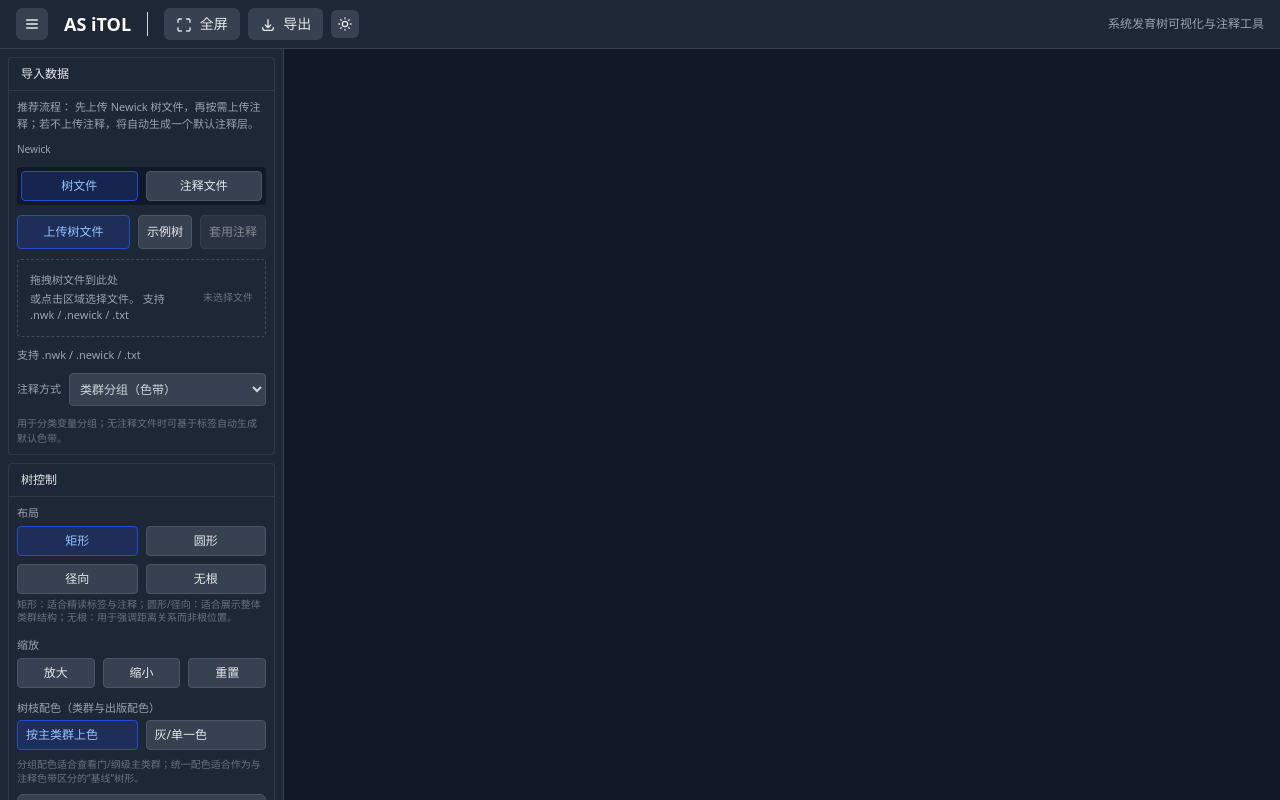
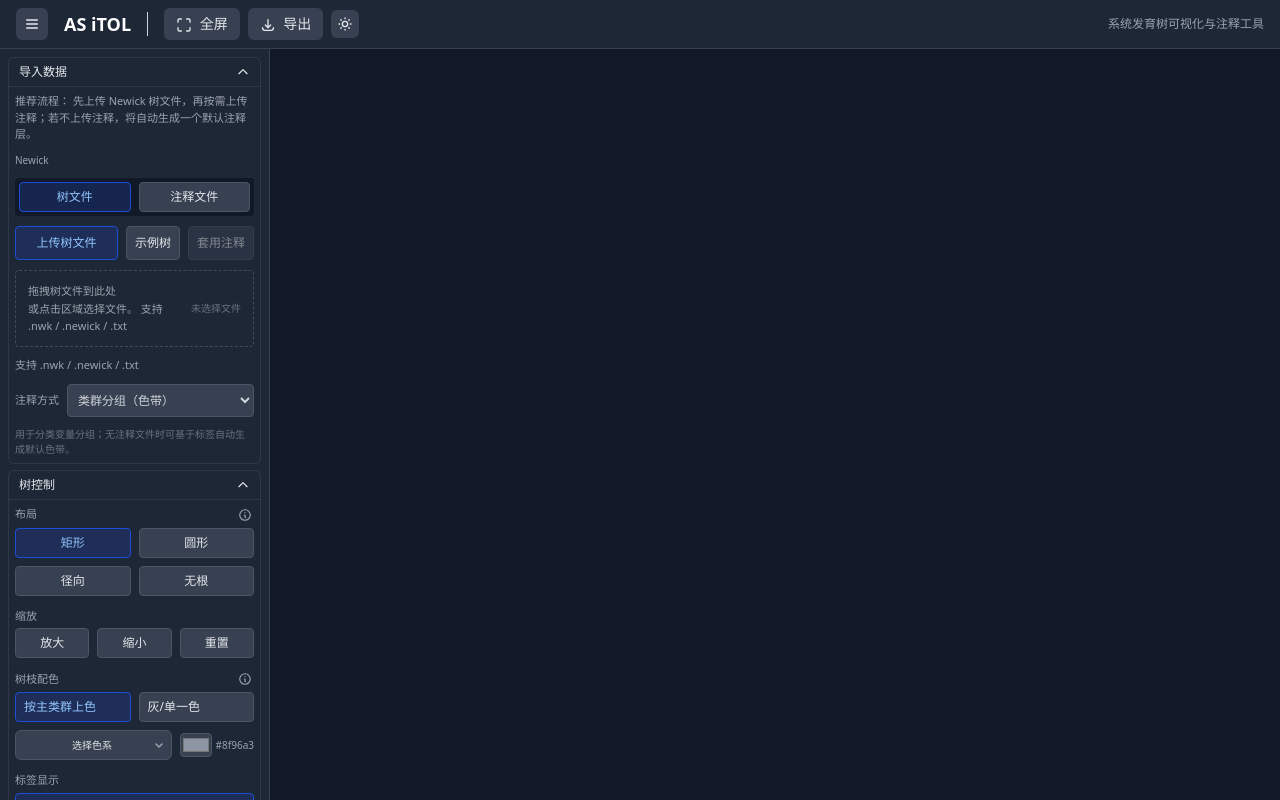
Before and after one commit to XiaoshengSu/asitol, a SvelteKit app in the folder frontend/: page / in a window 1280 px wide. Built offline with nearby package versions, Linux system fonts and the light colour scheme.

Commit message:
feat(ui): 优化侧边栏和树控制面板的交互与样式
- 侧边栏按钮替换为图标并调整尺寸和间距
- 面板标题添加折叠指示图标
- 树控制面板的工具提示改为图标悬停显示
- 调整颜色选择器的布局和尺寸
- 统一过渡动画效果和主题样式

```diff
--- a/frontend/src/components/tree/TreeControls.svelte
+++ b/frontend/src/components/tree/TreeControls.svelte
@@ -111,7 +111,17 @@
 
   <!-- 布局选择 -->
   <div>
-    <div class={`text-[11px] mb-1 ${theme === 'light' ? 'text-slate-500' : 'text-gray-400'}`}>布局</div>
+    <div class="flex items-center justify-between mb-1">
+      <div class={`text-[11px] ${theme === 'light' ? 'text-slate-500' : 'text-gray-400'}`}>布局</div>
+      <button
+        class={`text-[10px] p-0.5 rounded-full ${theme === 'light' ? 'text-slate-400 hover:text-slate-600' : 'text-gray-400 hover:text-gray-200'}`}
+        title="矩形：适合精读标签与注释；圆形/径向：适合展示整体类群结构；无根：用于强调距离关系而非根位置。"
+      >
+        <svg xmlns="http://www.w3.org/2000/svg" class="h-3.5 w-3.5" fill="none" viewBox="0 0 24 24" stroke="currentColor">
+          <path stroke-linecap="round" stroke-linejoin="round" stroke-width={2} d="M13 16h-1v-4h-1m1-4h.01M21 12a9 9 0 11-18 0 9 9 0 0118 0z" />
+        </svg>
+      </button>
+    </div>
     <div class="grid grid-cols-2 gap-2">
       <button
         class={`text-xs py-1.5 px-2 rounded border transition-all ${currentLayout === 'rectangular' ? (theme === 'light' ? 'bg-blue-100 text-blue-800 border-blue-300' : 'bg-blue-900/40 text-blue-300 border-blue-700') : (theme === 'light' ? 'bg-slate-100 hover:bg-slate-200 text-slate-700 border-slate-300' : 'bg-gray-700 hover:bg-gray-600 text-gray-200 border-gray-600')}`}
@@ -137,9 +147,6 @@
       >
         无根
       </button>
-    </div>
-    <div class={`mt-1 text-[10px] leading-snug ${theme === 'light' ? 'text-slate-500' : 'text-gray-500'}`}>
-      矩形：适合精读标签与注释；圆形/径向：适合展示整体类群结构；无根：用于强调距离关系而非根位置。
     </div>
   </div>
 
@@ -172,7 +179,17 @@
 
   <!-- 树枝配色 -->
   <div>
-    <div class={`text-[11px] mb-1 ${theme === 'light' ? 'text-slate-500' : 'text-gray-400'}`}>树枝配色（类群与出版配色）</div>
+    <div class="flex items-center justify-between mb-1">
+      <div class={`text-[11px] ${theme === 'light' ? 'text-slate-500' : 'text-gray-400'}`}>树枝配色</div>
+      <button
+        class={`text-[10px] p-0.5 rounded-full ${theme === 'light' ? 'text-slate-400 hover:text-slate-600' : 'text-gray-400 hover:text-gray-200'}`}
+        title="分组配色适合查看门/纲级主类群；统一配色适合作为与注释色带区分的“基线”树形。"
+      >
+        <svg xmlns="http://www.w3.org/2000/svg" class="h-3.5 w-3.5" fill="none" viewBox="0 0 24 24" stroke="currentColor">
+          <path stroke-linecap="round" stroke-linejoin="round" stroke-width={2} d="M13 16h-1v-4h-1m1-4h.01M21 12a9 9 0 11-18 0 9 9 0 0118 0z" />
+        </svg>
+      </button>
+    </div>
     <div class="grid grid-cols-2 gap-2 mb-2">
       <button
         class={`text-xs py-1.5 px-2 rounded border text-left transition-all ${branchColorMode === 'clade' ? (theme === 'light' ? 'bg-blue-100 text-blue-800 border-blue-300' : 'bg-blue-900/40 text-blue-300 border-blue-700') : (theme === 'light' ? 'bg-slate-100 hover:bg-slate-200 text-slate-700 border-slate-300' : 'bg-gray-700 hover:bg-gray-600 text-gray-200 border-gray-600')}`}
@@ -187,31 +204,29 @@
         灰/单一色
       </button>
     </div>
-    <div class={`mb-2 text-[10px] leading-snug ${theme === 'light' ? 'text-slate-500' : 'text-gray-500'}`}>
-      分组配色适合查看门/纲级主类群；统一配色适合作为与注释色带区分的“基线”树形。
-    </div>
-    <div class="mb-2">
+    <div class="flex items-center gap-2 mb-2">
+      <div class="flex-1">
         <!-- 自定义下拉组件，支持颜色预览 -->
         <div class="relative w-full">
           <button
-          class={`w-full text-xs rounded-md px-3 py-2 border flex justify-between items-center transition-colors ${theme === 'light' ? 'bg-white text-slate-700 border-slate-300 hover:bg-slate-50' : 'bg-gray-700 text-gray-200 border-gray-600 hover:bg-gray-600'}`}
+            class={`w-full text-xs rounded-md px-2 py-1.5 border flex justify-between items-center transition-colors ${theme === 'light' ? 'bg-white text-slate-700 border-slate-300 hover:bg-slate-50' : 'bg-gray-700 text-gray-200 border-gray-600 hover:bg-gray-600'}`}
             on:click={() => {
               colorDropdownOpen = !colorDropdownOpen;
             }}
           >
-          <div class="flex items-center gap-3">
-            <div class="w-12 h-3 rounded overflow-hidden flex">
-              {#each colorSchemes.find(s => s.base === branchColor)?.colors.slice(0, 6) || [] as color}
+            <div class="flex items-center gap-2">
+              <div class="w-10 h-2.5 rounded overflow-hidden flex">
+                {#each colorSchemes.find(s => s.base === branchColor)?.colors.slice(0, 5) || [] as color}
                   <div
-                  class="flex-1 h-3"
+                    class="flex-1 h-2.5"
                     style="background-color: {color}"
                   ></div>
                 {/each}
               </div>
-            <span class="truncate">{colorSchemes.find(s => s.base === branchColor)?.name || '选择色系'}</span>
+              <span class="truncate text-[10px]">{colorSchemes.find(s => s.base === branchColor)?.name || '选择色系'}</span>
             </div>
-          <svg width="10" height="6" fill="none" xmlns="http://www.w3.org/2000/svg" class={`transition-transform ${colorDropdownOpen ? 'rotate-180' : ''}`}>
-            <path d="M1 1L5 5L9 1" stroke={theme === 'light' ? '#6B7280' : '#9CA3AF'} stroke-width="1.5" stroke-linecap="round" stroke-linejoin="round"/>
+            <svg width="8" height="5" fill="none" xmlns="http://www.w3.org/2000/svg" class={`transition-transform ${colorDropdownOpen ? 'rotate-180' : ''}`}>
+              <path d="M1 1L4 4L7 1" stroke={theme === 'light' ? '#6B7280' : '#9CA3AF'} stroke-width="1.5" stroke-linecap="round" stroke-linejoin="round"/>
             </svg>
           </button>
           <!-- 下拉菜单 -->
@@ -242,14 +257,15 @@
           {/if}
         </div>
       </div>
-    <div class="flex items-center gap-2">
+      <div class="flex items-center gap-1">
         <input
           type="color"
-        class={`w-10 h-7 rounded border ${theme === 'light' ? 'bg-white border-slate-300' : 'bg-gray-700 border-gray-600'}`}
+          class={`w-8 h-6 rounded border ${theme === 'light' ? 'bg-white border-slate-300' : 'bg-gray-700 border-gray-600'}`}
           bind:value={branchColor}
           on:change={(e) => setBranchColor((e.currentTarget as HTMLInputElement).value)}
         />
         <span class={`text-[10px] text-left ${theme === 'light' ? 'text-slate-500' : 'text-gray-400'}`}>{branchColor}</span>
+      </div>
     </div>
   </div>
 
--- a/frontend/src/routes/+page.svelte
+++ b/frontend/src/routes/+page.svelte
@@ -112,82 +112,101 @@
   <main class="flex-1 flex overflow-hidden min-h-0">
     {#if !canvasFullscreen}
       <aside
-        class={`border-r transition-all duration-150 ease-out overflow-hidden ${$uiStore.theme === 'light' ? 'bg-white/95 border-slate-200' : 'bg-gray-800/95 border-gray-700'} ${
-          sidebarCollapsed ? 'w-14' : 'w-[284px]'
-        }`}
+        class={`border-r transition-all duration-200 ease-in-out overflow-hidden ${$uiStore.theme === 'light' ? 'bg-white/95 border-slate-200' : 'bg-gray-800/95 border-gray-700'} ${sidebarCollapsed ? 'w-12' : 'w-[270px]'}`}
       >
         {#if sidebarCollapsed}
-          <div class="h-full flex flex-col items-center gap-2 py-3">
+          <div class="h-full flex flex-col items-center gap-1.5 py-2">
             <button
-              class="w-9 h-9 rounded bg-gray-700 hover:bg-gray-600 text-gray-200 text-sm"
+              class={`w-8 h-8 rounded-md flex items-center justify-center transition-colors ${$uiStore.theme === 'light' ? 'bg-slate-100 hover:bg-slate-200 text-slate-700' : 'bg-gray-700 hover:bg-gray-600 text-gray-200'}`}
               on:click={() => {
                 sidebarCollapsed = false;
                 panelUploadOpen = true;
               }}
               title="导入数据"
             >
-              导
+              <svg xmlns="http://www.w3.org/2000/svg" class="h-4 w-4" fill="none" viewBox="0 0 24 24" stroke="currentColor">
+                <path stroke-linecap="round" stroke-linejoin="round" stroke-width={2} d="M7 16a4 4 0 01-.88-7.903A5 5 0 1115.9 6L16 6a5 5 0 011 9.9M15 13l-3-3m0 0l-3 3m3-3v12" />
+              </svg>
             </button>
             <button
-              class="w-9 h-9 rounded bg-gray-700 hover:bg-gray-600 text-gray-200 text-sm"
+              class={`w-8 h-8 rounded-md flex items-center justify-center transition-colors ${$uiStore.theme === 'light' ? 'bg-slate-100 hover:bg-slate-200 text-slate-700' : 'bg-gray-700 hover:bg-gray-600 text-gray-200'}`}
               on:click={() => {
                 sidebarCollapsed = false;
                 panelControlOpen = true;
               }}
               title="树控制"
             >
-              树
+              <svg xmlns="http://www.w3.org/2000/svg" class="h-4 w-4" fill="none" viewBox="0 0 24 24" stroke="currentColor">
+                <path stroke-linecap="round" stroke-linejoin="round" stroke-width={2} d="M9 5H7a2 2 0 00-2 2v12a2 2 0 002 2h10a2 2 0 002-2V7a2 2 0 00-2-2h-2M9 5a2 2 0 002 2h2a2 2 0 002-2M9 5a2 2 0 012-2h2a2 2 0 012 2" />
+              </svg>
             </button>
             <button
-              class="w-9 h-9 rounded bg-gray-700 hover:bg-gray-600 text-gray-200 text-sm"
+              class={`w-8 h-8 rounded-md flex items-center justify-center transition-colors ${$uiStore.theme === 'light' ? 'bg-slate-100 hover:bg-slate-200 text-slate-700' : 'bg-gray-700 hover:bg-gray-600 text-gray-200'}`}
               on:click={() => {
                 sidebarCollapsed = false;
                 panelLayerOpen = true;
               }}
               title="图层管理"
             >
-              图
+              <svg xmlns="http://www.w3.org/2000/svg" class="h-4 w-4" fill="none" viewBox="0 0 24 24" stroke="currentColor">
+                <path stroke-linecap="round" stroke-linejoin="round" stroke-width={2} d="M19 11H5m14 0a2 2 0 012 2v6a2 2 0 01-2 2H5a2 2 0 01-2-2v-6a2 2 0 012-2m14 0V9a2 2 0 00-2-2M5 11V9a2 2 0 012-2m0 0V5a2 2 0 012-2h6a2 2 0 012 2v2M7 7h10" />
+              </svg>
             </button>
           </div>
         {:else}
-          <div class="h-full overflow-y-auto px-2 py-2 space-y-2">
-            <section class={`rounded border ${$uiStore.theme === 'light' ? 'border-slate-200 bg-white' : 'border-gray-700/70 bg-gray-800/60'}` }>
+          <div class="h-full overflow-y-auto px-2 py-2 space-y-1.5">
+            <section class={`rounded-md border transition-all duration-200 ${$uiStore.theme === 'light' ? 'border-slate-200 bg-white hover:shadow-sm' : 'border-gray-700/70 bg-gray-800/60 hover:border-gray-600/80'}` }>
               <button
-                class={`w-full text-left px-3 py-2 text-xs font-medium border-b ${$uiStore.theme === 'light' ? 'text-slate-700 border-slate-200 hover:bg-slate-50' : 'text-gray-200 border-gray-700/70 hover:bg-gray-700/50'}` }
+                class={`w-full text-left px-2.5 py-1.5 text-xs font-medium border-b transition-colors ${$uiStore.theme === 'light' ? 'text-slate-700 border-slate-200 hover:bg-slate-50' : 'text-gray-200 border-gray-700/70 hover:bg-gray-700/50'}` }
                 on:click={() => (panelUploadOpen = !panelUploadOpen)}
               >
-                导入数据
+                <div class="flex items-center justify-between">
+                  <span>导入数据</span>
+                  <svg xmlns="http://www.w3.org/2000/svg" class={`h-3.5 w-3.5 transition-transform ${panelUploadOpen ? 'rotate-180' : ''}`} fill="none" viewBox="0 0 24 24" stroke="currentColor">
+                    <path stroke-linecap="round" stroke-linejoin="round" stroke-width={2} d="M19 9l-7 7-7-7" />
+                  </svg>
+                </div>
               </button>
               {#if panelUploadOpen}
-                <div class="p-2">
+                <div class="p-1.5">
                   <FileUpload />
                 </div>
               {/if}
             </section>
 
-            <section class={`rounded border ${$uiStore.theme === 'light' ? 'border-slate-200 bg-white' : 'border-gray-700/70 bg-gray-800/60'}` }>
+            <section class={`rounded-md border transition-all duration-200 ${$uiStore.theme === 'light' ? 'border-slate-200 bg-white hover:shadow-sm' : 'border-gray-700/70 bg-gray-800/60 hover:border-gray-600/80'}` }>
               <button
-                class={`w-full text-left px-3 py-2 text-xs font-medium border-b ${$uiStore.theme === 'light' ? 'text-slate-700 border-slate-200 hover:bg-slate-50' : 'text-gray-200 border-gray-700/70 hover:bg-gray-700/50'}` }
+                class={`w-full text-left px-2.5 py-1.5 text-xs font-medium border-b transition-colors ${$uiStore.theme === 'light' ? 'text-slate-700 border-slate-200 hover:bg-slate-50' : 'text-gray-200 border-gray-700/70 hover:bg-gray-700/50'}` }
                 on:click={() => (panelControlOpen = !panelControlOpen)}
               >
-                树控制
+                <div class="flex items-center justify-between">
+                  <span>树控制</span>
+                  <svg xmlns="http://www.w3.org/2000/svg" class={`h-3.5 w-3.5 transition-transform ${panelControlOpen ? 'rotate-180' : ''}`} fill="none" viewBox="0 0 24 24" stroke="currentColor">
+                    <path stroke-linecap="round" stroke-linejoin="round" stroke-width={2} d="M19 9l-7 7-7-7" />
+                  </svg>
+                </div>
               </button>
               {#if panelControlOpen}
-                <div class="p-2">
+                <div class="p-1.5">
                   <TreeControls />
                 </div>
               {/if}
             </section>
 
-            <section class={`rounded border ${$uiStore.theme === 'light' ? 'border-slate-200 bg-white' : 'border-gray-700/70 bg-gray-800/60'}` }>
+            <section class={`rounded-md border transition-all duration-200 ${$uiStore.theme === 'light' ? 'border-slate-200 bg-white hover:shadow-sm' : 'border-gray-700/70 bg-gray-800/60 hover:border-gray-600/80'}` }>
               <button
-                class={`w-full text-left px-3 py-2 text-xs font-medium border-b ${$uiStore.theme === 'light' ? 'text-slate-700 border-slate-200 hover:bg-slate-50' : 'text-gray-200 border-gray-700/70 hover:bg-gray-700/50'}` }
+                class={`w-full text-left px-2.5 py-1.5 text-xs font-medium border-b transition-colors ${$uiStore.theme === 'light' ? 'text-slate-700 border-slate-200 hover:bg-slate-50' : 'text-gray-200 border-gray-700/70 hover:bg-gray-700/50'}` }
                 on:click={() => (panelLayerOpen = !panelLayerOpen)}
               >
-                图层管理
+                <div class="flex items-center justify-between">
+                  <span>图层管理</span>
+                  <svg xmlns="http://www.w3.org/2000/svg" class={`h-3.5 w-3.5 transition-transform ${panelLayerOpen ? 'rotate-180' : ''}`} fill="none" viewBox="0 0 24 24" stroke="currentColor">
+                    <path stroke-linecap="round" stroke-linejoin="round" stroke-width={2} d="M19 9l-7 7-7-7" />
+                  </svg>
+                </div>
               </button>
               {#if panelLayerOpen}
-                <div class="p-2">
+                <div class="p-1.5">
                   <LayerManager />
                 </div>
               {/if}
```
Lines whose indentation alone changed are shown as unchanged.
